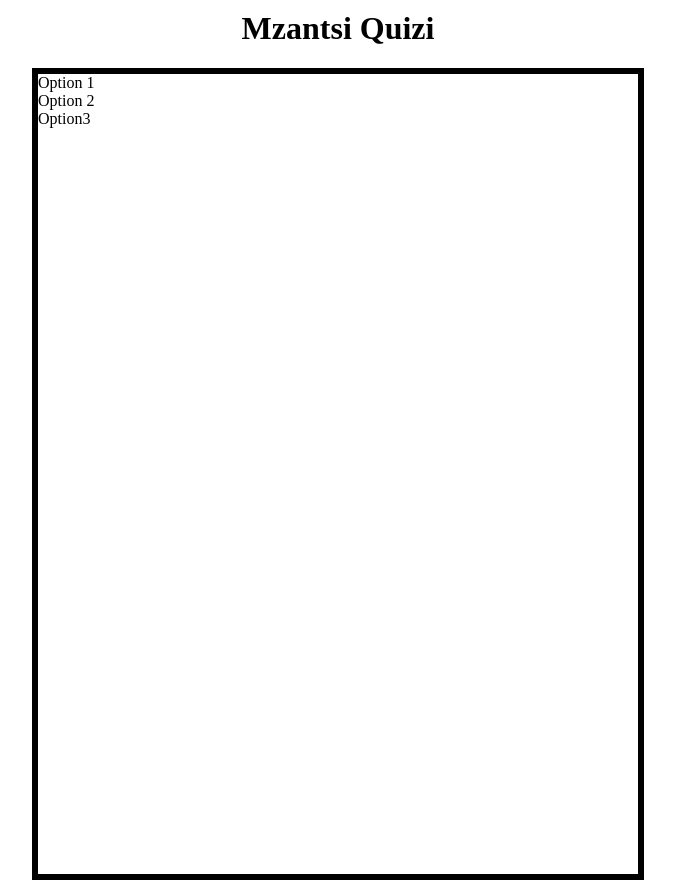
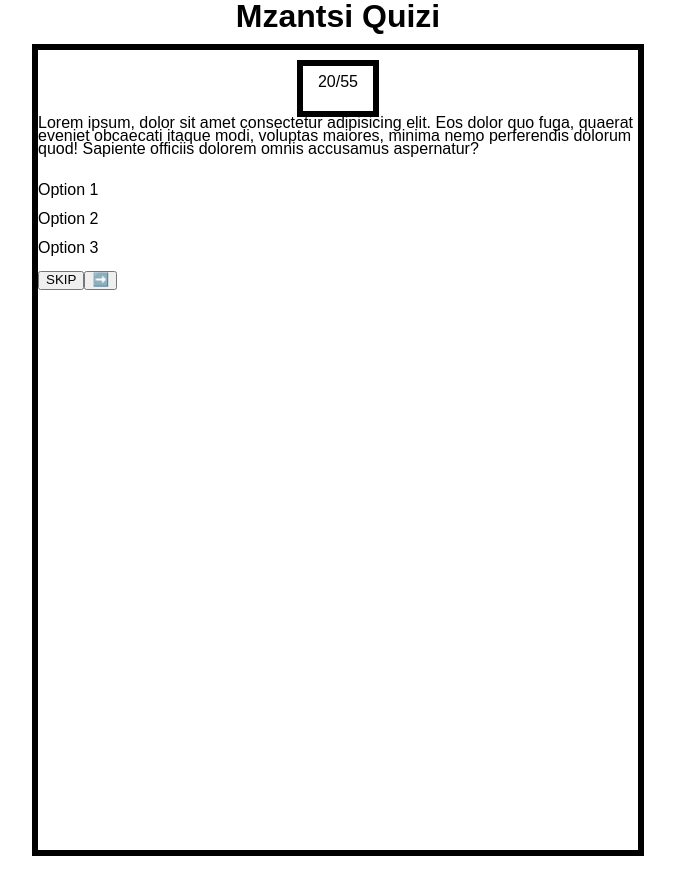
Before and after one commit to AmahleZuma/Mzansi-Quizi, a React (Vite) app: page / in a window 1280 px wide. Shown: the whole page, without its empty margins (302-977 px from the left). After the commit the page ends 864 px from the top, so only its background shows below. Built offline with nearby package versions, Linux system fonts and the light colour scheme.

Commit message:
Making changes to CSS layout

```diff
--- a/src/App.css
+++ b/src/App.css
@@ -1,11 +1,28 @@
 * {
     margin-top: 0;
+    font-size: 20;
+    font-family: sans-serif;
+    line-height: 1.6vh;
 }
 
 .heading {
     margin-top: 10px;
     text-align: center;
 
+}
+
+.score-container {
+    width: 50px ;
+    height: 25px;
+    padding: 10px;
+    margin-top: 10px;
+    margin-left: auto;
+    margin-right: auto;
+    border: 6px solid black;
+}
+
+.score{
+    text-align: center;
 }
 
 .app-container {
--- a/src/App.jsx
+++ b/src/App.jsx
@@ -13,14 +13,44 @@ function App() {
       {/* Contains the quiz */}
       <div className='app-container'>
 
-        {/* Image container. Images should change */}
-        <div className='image'>
-
+        <div className='score-container'>
+          <p className='score'>20/55</p>
         </div>
 
-        <div className='option'>Option 1</div>
-        <div className='option'>Option 2</div>
-        <div className='option'>Option3</div>
+        <div className='question-container'>
+          <p className='question'>Lorem ipsum, dolor sit amet consectetur adipisicing elit. Eos dolor quo fuga, quaerat eveniet obcaecati itaque modi, voluptas maiores, minima nemo perferendis dolorum quod! Sapiente officiis dolorem omnis accusamus aspernatur?</p>
+        </div>
+
+        {/* Image container. Images should change */}
+        <div className='image-container'>
+          <img className='image' src="" alt="" />
+        </div>
+
+        <div className='option-container'>
+          <p className='option'>
+            Option 1
+          </p>
+        </div>
+
+        <div className='option-container'>
+          <p className='option'>
+            Option 2
+          </p>
+        </div>
+
+        <div className='option-container'>
+          <p className='option'>
+            Option 3
+          </p>
+        </div>
+
+        <div className='control-container'>
+          <button type="submit">SKIP</button>
+          <button type="submit">
+            ➡️
+          </button>
+        </div>
+
 
 
 
```
